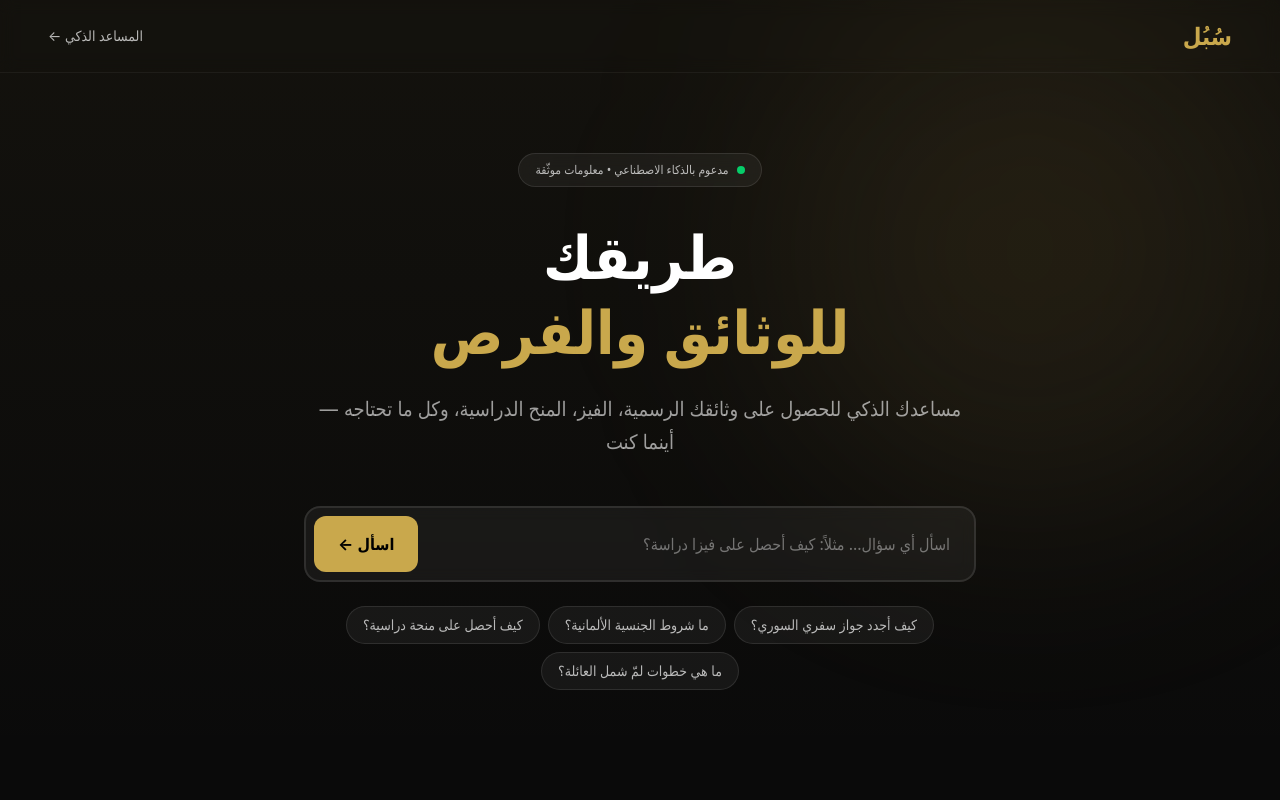
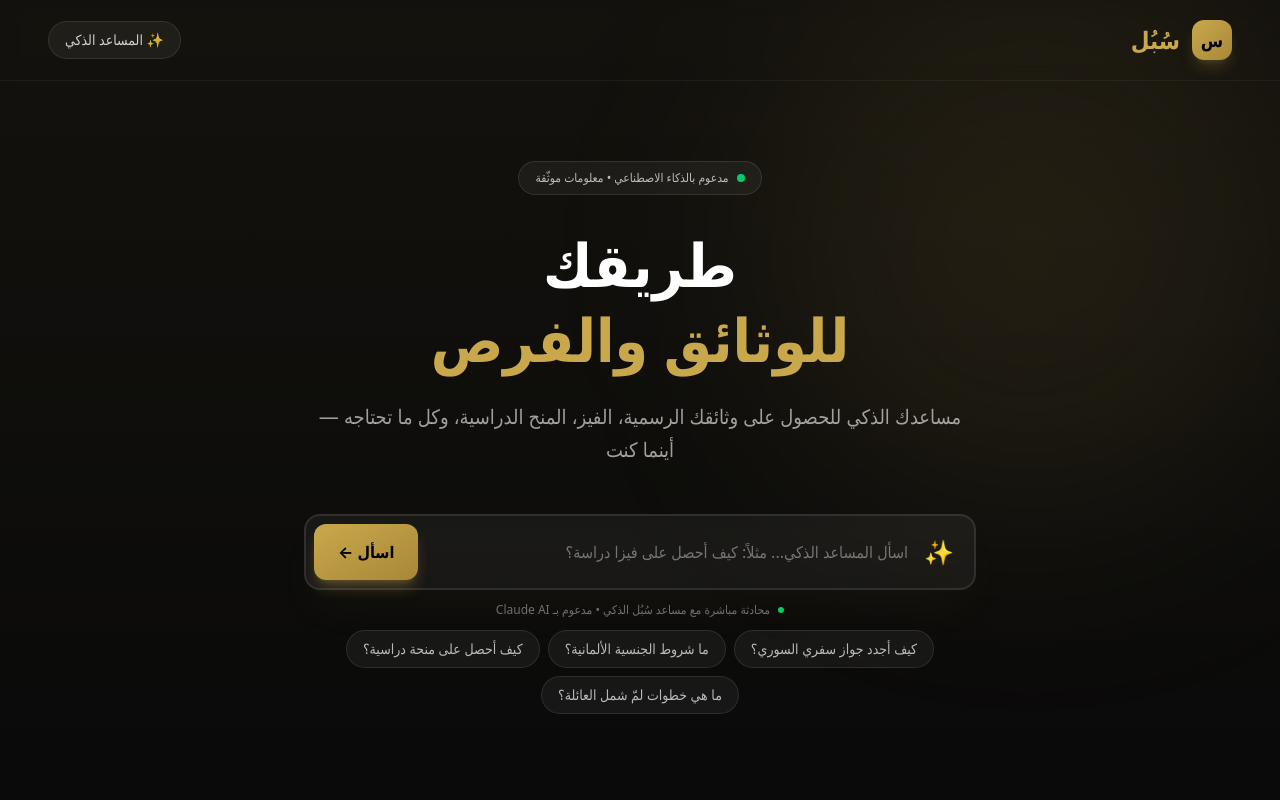
Before and after one commit to khokha6-9/subul, a Next.js app: page / in a window 1280 px wide. Shown: the top 800 px of the page. Built offline with nearby package versions, Linux system fonts and the light colour scheme.

Commit message:
improve branding and AI chat indicators

```diff
--- a/app/page.tsx
+++ b/app/page.tsx
@@ -32,12 +32,17 @@ export default function Home() {
 
             {/* Header */}
             <header className="relative z-10 flex justify-between items-center px-6 md:px-12 py-5 border-b border-white/5 backdrop-blur-sm">
-                <h1 className="text-2xl font-bold text-[#c9a84c]">سُبُل</h1>
+                <div className="flex items-center gap-3">
+                    <div className="w-10 h-10 rounded-xl bg-gradient-to-br from-[#c9a84c] to-[#a88838] flex items-center justify-center shadow-lg shadow-[#c9a84c]/20">
+                        <span className="text-black font-bold text-lg">س</span>
+                    </div>
+                    <h1 className="text-2xl font-bold text-[#c9a84c]">سُبُل</h1>
+                </div>
                 <a
                     href="/chat"
-                    className="text-white/70 hover:text-white text-sm transition-colors"
+                    className="bg-white/5 hover:bg-white/10 border border-white/10 hover:border-[#c9a84c]/30 rounded-full px-4 py-2 text-white/80 hover:text-white text-sm transition-all"
                 >
-                    المساعد الذكي ←
+                    ✨ المساعد الذكي
                 </a>
             </header>
 
@@ -61,27 +66,31 @@ export default function Home() {
                 </p>
 
                 {/* Search/Ask Box */}
-                <div className="max-w-2xl mx-auto mb-6">
-                    <div className="relative bg-white/5 border-2 border-white/10 rounded-2xl p-2 backdrop-blur-sm hover:border-[#c9a84c]/40 transition-all">
+                <div className="max-w-2xl mx-auto mb-3">
+                    <div className="relative bg-white/5 border-2 border-white/10 rounded-2xl p-2 backdrop-blur-sm hover:border-[#c9a84c]/40 transition-all shadow-2xl shadow-[#c9a84c]/5">
                         <div className="flex items-center gap-2">
+                            <span className="text-2xl pr-3">✨</span>
                             <input
                                 type="text"
                                 value={question}
                                 onChange={(e) => setQuestion(e.target.value)}
                                 onKeyDown={(e) => e.key === "Enter" && handleAsk()}
-                                placeholder="اسأل أي سؤال... مثلاً: كيف أحصل على فيزا دراسة؟"
-                                className="flex-1 bg-transparent px-4 py-4 text-white placeholder:text-white/40 focus:outline-none text-sm md:text-base"
+                                placeholder="اسأل المساعد الذكي... مثلاً: كيف أحصل على فيزا دراسة؟"
+                                className="flex-1 bg-transparent px-2 py-4 text-white placeholder:text-white/40 focus:outline-none text-sm md:text-base"
                             />
                             <button
                                 onClick={handleAsk}
-                                className="bg-[#c9a84c] text-black px-6 py-4 rounded-xl font-bold hover:opacity-90 transition shrink-0"
+                                className="bg-gradient-to-br from-[#c9a84c] to-[#a88838] text-black px-6 py-4 rounded-xl font-bold hover:opacity-90 transition shrink-0 shadow-lg shadow-[#c9a84c]/30"
                             >
                                 اسأل ←
                             </button>
                         </div>
                     </div>
+                    <p className="text-white/40 text-xs mt-3 flex items-center justify-center gap-2">
+                        <span className="w-1.5 h-1.5 bg-green-400 rounded-full animate-pulse"></span>
+                        محادثة مباشرة مع مساعد سُبُل الذكي • مدعوم بـ Claude AI
+                    </p>
                 </div>
-
                 {/* Quick Questions */}
                 <div className="flex flex-wrap gap-2 justify-center max-w-2xl mx-auto">
                     {quickQuestions.map((q, i) => (
```
